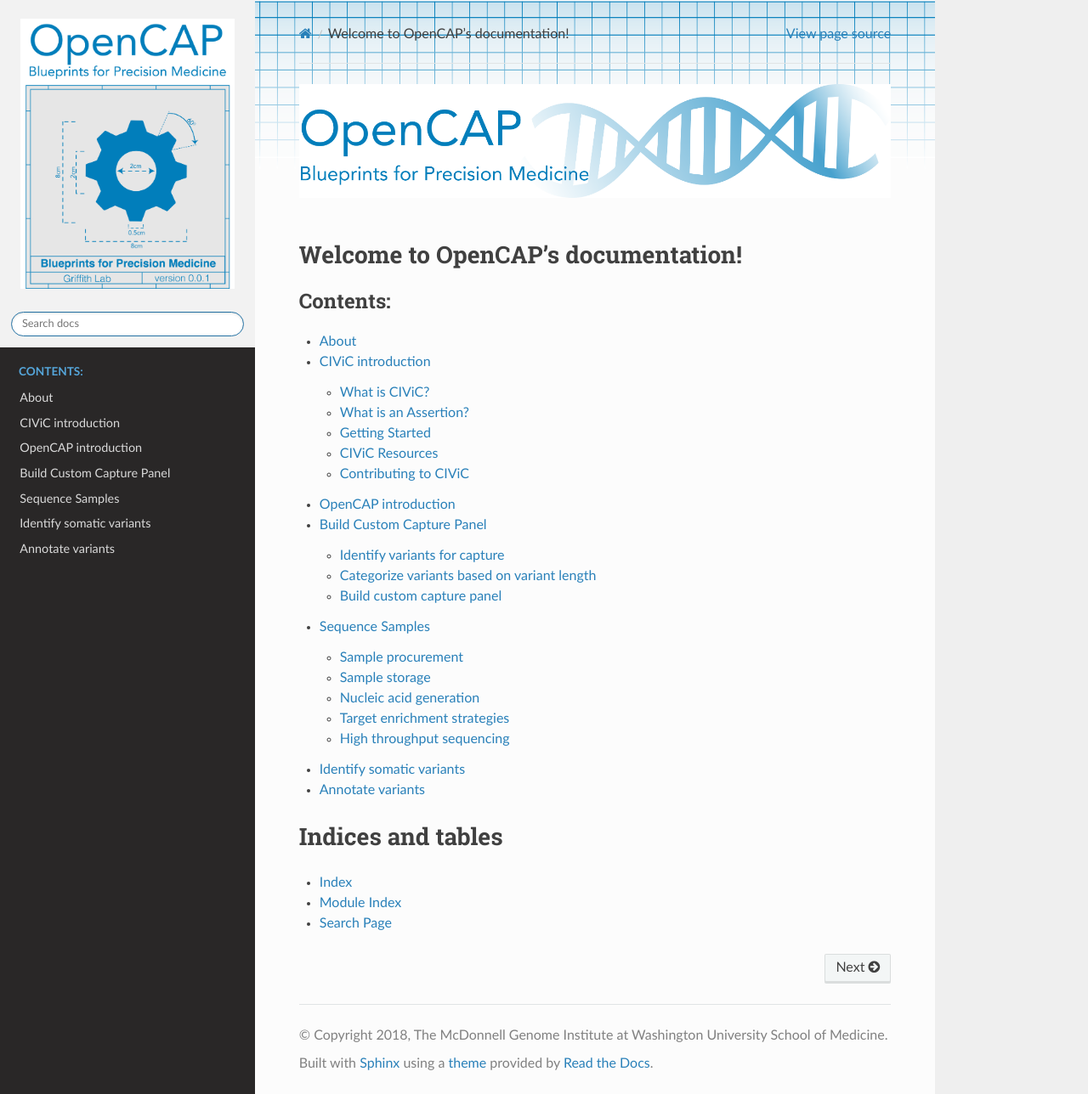
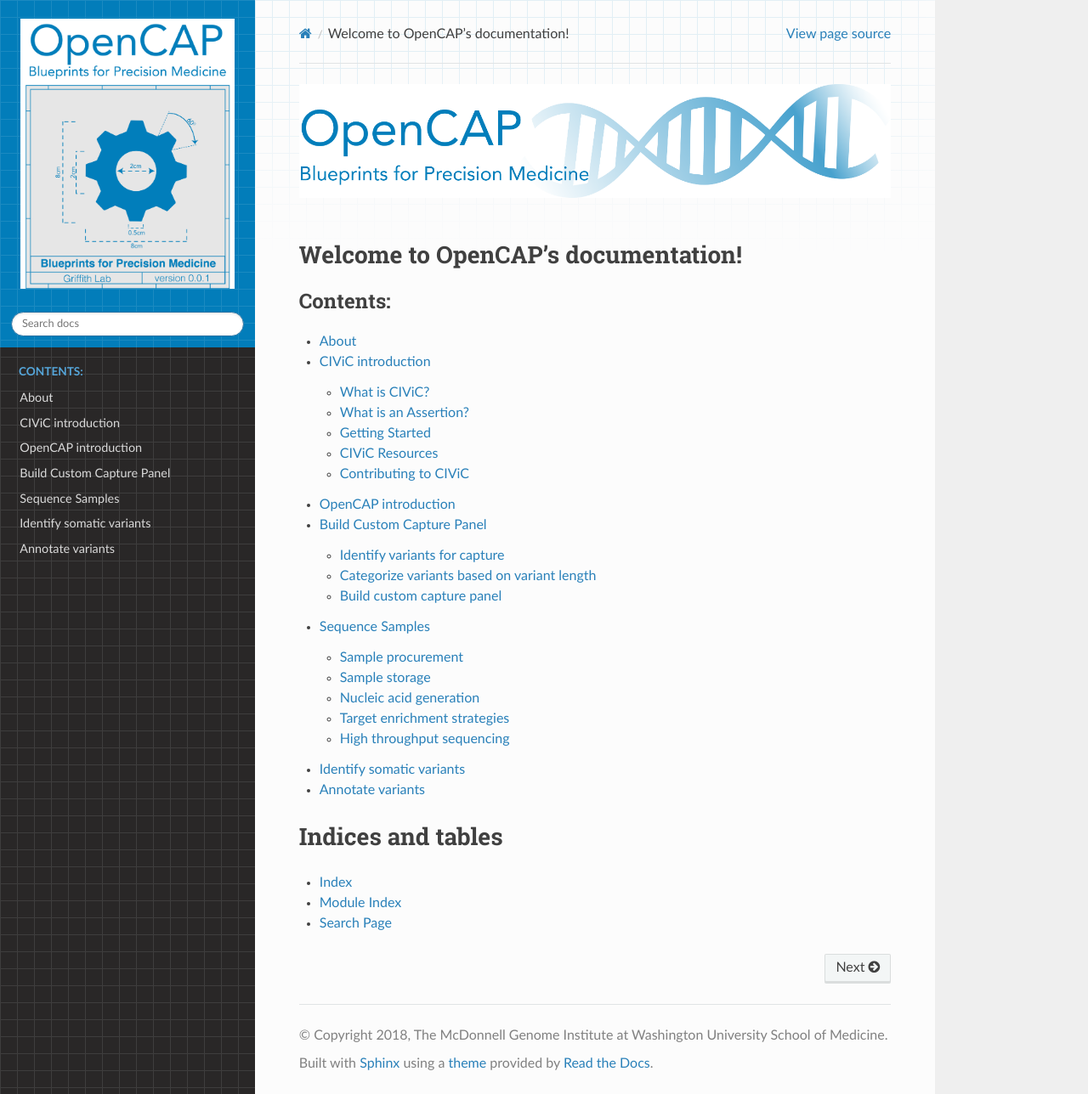
Before and after one commit to griffithlab/civic-panel, a Sphinx documentation site: the page built from docs/index.rst, in a window 1280 px wide and 1288 px high. Shown: the whole window at 85% size. Built offline with Sphinx 7.4.7 and the Read the Docs theme 2.0.0, drawn with Linux system fonts in a browser that asks for light colours.

Commit message:
re-themed sidebar, content

```diff
--- a/docs/_static/css/opencap.css
+++ b/docs/_static/css/opencap.css
@@ -1,16 +1,16 @@
 .wy-nav-content {
-    background-image: url('/_static/img/body-bg.png') !important;
+    background-image: url('/_static/img/content-bg.png') !important;
     background-repeat: no-repeat;
     background-position: -300px 0;
 }
 
 .wy-side-nav-search {
-    background-color: #F2F2F2;
+    background-color: #027dba;
+    background-image: url('/_static/img/graph-bg.png');
 }
 
 .wy-nav-side {
     background-color: #292727;
-    background-image: url('/_static/img/sidebar-bg_bottom.png');
-    background-repeat: no-repeat;
+    background-image: url('/_static/img/graph-bg.png');
     background-position: 0 0;
 }
```
Also changed, not shown: docs/_static/img/content-bg.png (added), docs/_static/img/graph-bg.png (added), docs/_static/img/opencap-logo.png (added).
